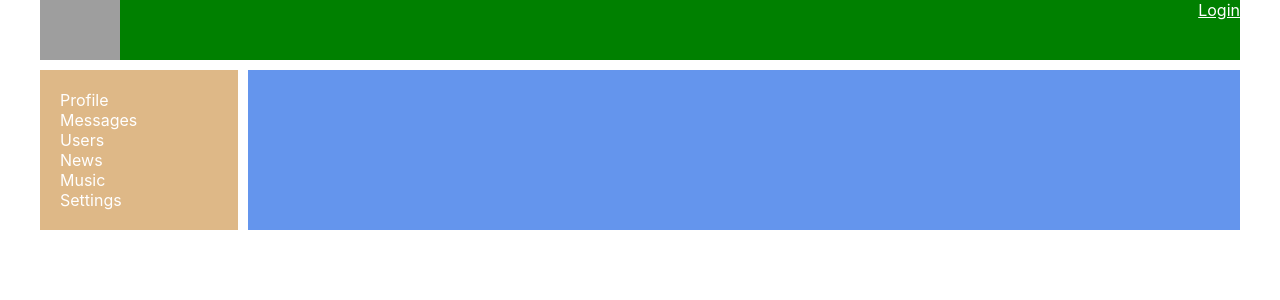
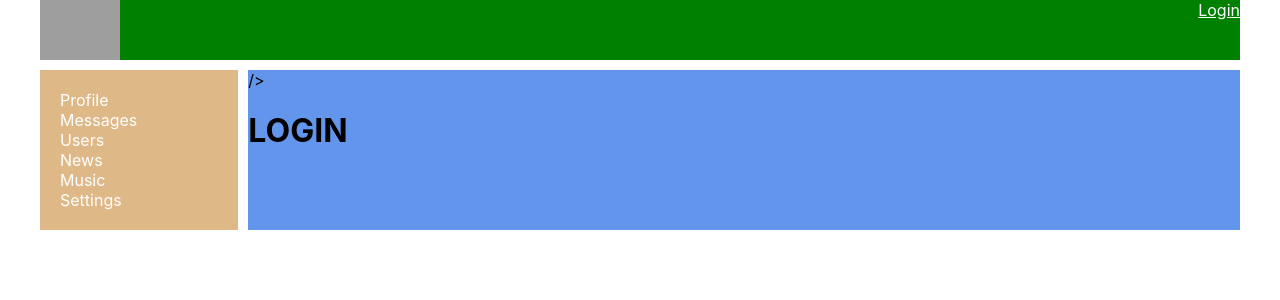
Before and after one commit to KRaKeNS-B/react-samurai-1, a React (Create React App) app: page /login in a window 1280 px wide. Shown: the top 300 px of the page. Built offline with nearby package versions, Linux system fonts and the light colour scheme; no server answers; grey boxes are pictures that could not be loaded.

Commit message:
lesson 68 Redirect

```diff
--- a/src/App.js
+++ b/src/App.js
@@ -7,6 +7,7 @@
 import UsersContainer from './components/Users/UsersContainer';
 import ProfileContainer from './components/Profile/ProfileContainer';
 import HeaderContainer from './components/Header/HeaderContainer';
+import Login from './components/Login/Login';
 
 const App = (props) => {
   return (
@@ -26,6 +27,11 @@
           path='/users'
           render={ () => <UsersContainer /> }
         />
+        />
+        <Route
+          path='/login'
+          render={ () => <Login /> }
+        />
       </div>
     </div>
 );
--- a/src/components/Dialogs/Dialogs.jsx
+++ b/src/components/Dialogs/Dialogs.jsx
@@ -2,6 +2,7 @@
 import classes from './Dialogs.module.css'
 import Message from './Message/Message';
 import DialogItem from './DialogItem/DialogItem';
+import { Redirect } from 'react-router-dom';
 
 const Dialogs = props => {
   let state = props.state
@@ -30,6 +31,10 @@
     props.updateNewMessageBody(body)
   }
 
+  if (!props.isAuth) {
+    return <Redirect to={'/login'} />
+  }
+
   return (
     <div className={classes.dialogs}>
       <div className={classes.dialogsItems}>
--- a/src/components/Dialogs/DialogsContainer.jsx
+++ b/src/components/Dialogs/DialogsContainer.jsx
@@ -6,6 +6,7 @@
 let mapStateToProps = (state) => {
   return {
     state: state.dialogsPage,
+    isAuth: state.auth.isAuth,
   }
 }
 let mapDispatchToProps = (dispatch) => {
--- /dev/null
+++ b/src/components/Login/Login.jsx
@@ -0,0 +1,7 @@
+import React from 'react'
+
+const Login = (props) => {
+  return <h1>LOGIN</h1>
+}
+
+export default Login
--- a/src/components/Profile/ProfileContainer.jsx
+++ b/src/components/Profile/ProfileContainer.jsx
@@ -2,7 +2,7 @@
 import Profile from './Profile'
 import { connect } from 'react-redux'
 import { getUserProfile } from '../../redux/profileReduser'
-import { withRouter } from 'react-router-dom'
+import { withRouter, Redirect } from 'react-router-dom'
 
 class ProfileContainer extends React.Component {
 
@@ -16,6 +16,10 @@
   }
 
   render(){
+    if (!this.props.isAuth) {
+      return <Redirect to={'/login'} />
+    }
+
     return (
       <Profile {...this.props} />
     )
@@ -25,6 +29,7 @@
 let mapStateToProps = (state) => {
   return {
     profile: state.profilePage.profile,
+    isAuth: state.auth.isAuth,
   }
 }
 
```
